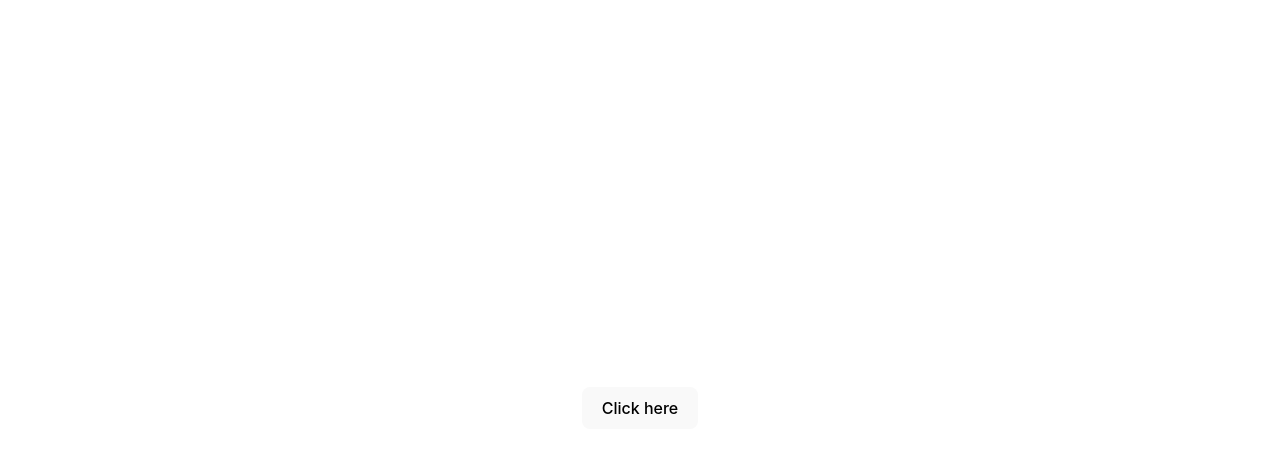
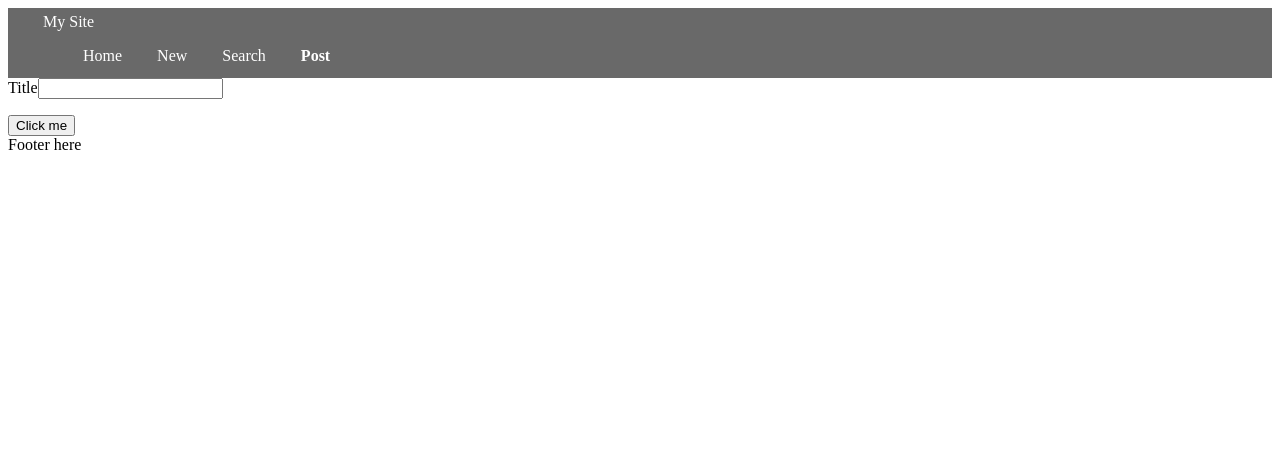
Before and after one commit to superbkj/mysite, a React (Vite) app in the folder frontend/: page /post in a window 1280 px wide. Shown: the top 452 px of the page. Built offline with nearby package versions, Linux system fonts and the light colour scheme.

Commit message:
add frontend route

```diff
--- a/frontend/package.json
+++ b/frontend/package.json
@@ -10,7 +10,8 @@
   },
   "dependencies": {
     "react": "^18.2.0",
-    "react-dom": "^18.2.0"
+    "react-dom": "^18.2.0",
+    "react-router-dom": "^6.6.2"
   },
   "devDependencies": {
     "@types/react": "^18.0.26",
--- a/frontend/src/App.css
+++ /dev/null
@@ -1,41 +0,0 @@
-#root {
-  max-width: 1280px;
-  margin: 0 auto;
-  padding: 2rem;
-  text-align: center;
-}
-
-.logo {
-  height: 6em;
-  padding: 1.5em;
-  will-change: filter;
-}
-.logo:hover {
-  filter: drop-shadow(0 0 2em #646cffaa);
-}
-.logo.react:hover {
-  filter: drop-shadow(0 0 2em #61dafbaa);
-}
-
-@keyframes logo-spin {
-  from {
-    transform: rotate(0deg);
-  }
-  to {
-    transform: rotate(360deg);
-  }
-}
-
-@media (prefers-reduced-motion: no-preference) {
-  a:nth-of-type(2) .logo {
-    animation: logo-spin infinite 20s linear;
-  }
-}
-
-.card {
-  padding: 2em;
-}
-
-.read-the-docs {
-  color: #888;
-}
--- a/frontend/src/App.jsx
+++ b/frontend/src/App.jsx
@@ -1,5 +1,12 @@
 import { useState } from 'react';
-import './App.css';
+import {BrowserRouter, Routes, Route} from "react-router-dom";
+
+import Header from "./components/Header";
+import Footer from "./components/Footer";
+import Home from "./components/Home";
+import Latest from "./components/Latest";
+import Search from "./components/Search";
+import PostForm from "./components/PostForm";
 
 function App() {
   const [message, setMessage] = useState("");
@@ -15,8 +22,18 @@ function App() {
 
   return (
     <div className="App">
-      <p>{message}</p>
-      <button onClick={handleClick}>Click here</button>
+      <BrowserRouter>
+        <Header />
+        <Routes>
+          <Route path="/" element={<Home />}></Route>
+          <Route path="/new" element={<Latest />}></Route>
+          <Route path="/search" element={<Search />}></Route>
+          <Route path="/post" element={<PostForm />}></Route>
+        </Routes>
+        <p>{message}</p>
+        <button onClick={handleClick}>Click me</button>
+        <Footer />
+      </BrowserRouter>
     </div>
   );
 }
--- /dev/null
+++ b/frontend/src/components/Footer.jsx
@@ -0,0 +1,7 @@
+function Footer() {
+  return (
+    <div>Footer here</div>
+  );
+}
+
+export default Footer;
--- /dev/null
+++ b/frontend/src/components/Header.jsx
@@ -0,0 +1,25 @@
+import {Link, NavLink} from "react-router-dom";
+
+function Header() {
+  return (
+    <nav className="navbar">
+      <Link to="/">My Site</Link>
+      <ul>
+        <li>
+          <NavLink to="/" className={({isActive}) => isActive ? "active" : ""}>Home</NavLink>
+        </li>
+        <li>
+          <NavLink to="/new" className={({isActive}) => isActive ? "active" : ""}>New</NavLink>
+        </li>
+        <li>
+          <NavLink to="/search" className={({isActive}) => isActive ? "active" : ""}>Search</NavLink>
+        </li>
+        <li>
+          <NavLink to="/post" className={({isActive}) => isActive ? "active" : ""}>Post</NavLink>
+        </li>
+      </ul>
+    </nav>
+  );
+}
+
+export default Header;
--- /dev/null
+++ b/frontend/src/components/Home.jsx
@@ -0,0 +1,7 @@
+function Home() {
+  return (
+    <p>This is Home</p>
+  );
+}
+
+export default Home;
--- /dev/null
+++ b/frontend/src/components/Latest.jsx
@@ -0,0 +1,7 @@
+function Latest() {
+  return (
+    <p>This is Latest</p>
+  );
+}
+
+export default Latest;
--- /dev/null
+++ b/frontend/src/components/PostForm.jsx
@@ -0,0 +1,10 @@
+function PostForm() {
+  return (
+    <form>
+      <label htmlFor="id">Title</label>
+      <input id="title" ></input>
+    </form>
+  );
+}
+
+export default PostForm;
--- /dev/null
+++ b/frontend/src/components/Search.jsx
@@ -0,0 +1,7 @@
+function Search() {
+  return (
+    <p>This is Search</p>
+  );
+}
+
+export default Search;
--- a/frontend/src/index.css
+++ b/frontend/src/index.css
@@ -1,70 +1,26 @@
-:root {
-  font-family: Inter, Avenir, Helvetica, Arial, sans-serif;
-  font-size: 16px;
-  line-height: 24px;
-  font-weight: 400;
+nav {
+  width: 100%;
+  height: 70px;
+  background-color: dimgray;
+  padding-top: 5px;
+  box-sizing: border-box;
+}
 
-  color-scheme: light dark;
-  color: rgba(255, 255, 255, 0.87);
-  background-color: #242424;
+ul {
+  display: flex;
+}
 
-  font-synthesis: none;
-  text-rendering: optimizeLegibility;
-  -webkit-font-smoothing: antialiased;
-  -moz-osx-font-smoothing: grayscale;
-  -webkit-text-size-adjust: 100%;
+li {
+  list-style: none;
 }
 
 a {
-  font-weight: 500;
-  color: #646cff;
-  text-decoration: inherit;
-}
-a:hover {
-  color: #535bf2;
+  display: block;
+  text-decoration: none;
+  color: white;
+  margin-left: 35px;
 }
 
-body {
-  margin: 0;
-  display: flex;
-  place-items: center;
-  min-width: 320px;
-  min-height: 100vh;
+.active {
+  font-weight: bold;
 }
-
-h1 {
-  font-size: 3.2em;
-  line-height: 1.1;
-}
-
-button {
-  border-radius: 8px;
-  border: 1px solid transparent;
-  padding: 0.6em 1.2em;
-  font-size: 1em;
-  font-weight: 500;
-  font-family: inherit;
-  background-color: #1a1a1a;
-  cursor: pointer;
-  transition: border-color 0.25s;
-}
-button:hover {
-  border-color: #646cff;
-}
-button:focus,
-button:focus-visible {
-  outline: 4px auto -webkit-focus-ring-color;
-}
-
-@media (prefers-color-scheme: light) {
-  :root {
-    color: #213547;
-    background-color: #ffffff;
-  }
-  a:hover {
-    color: #747bff;
-  }
-  button {
-    background-color: #f9f9f9;
-  }
-}
```
Also changed, not shown: 1 other file (tests, documents, lock files or other folders).
